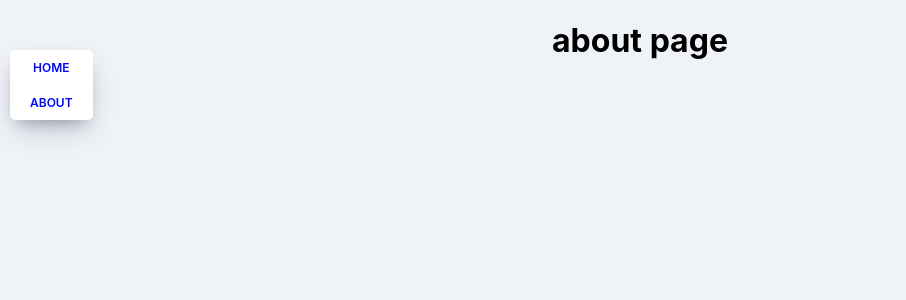
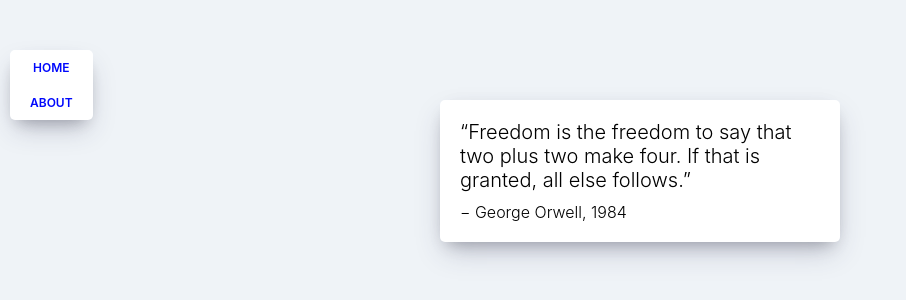
Before and after one commit to jaeuk2274/react-movie-app, a React (Create React App) app: page /#/about in a window 1280 px wide. Shown: the top 300 px of the page, without its empty margins (0-906 px from the left). Built offline with nearby package versions, Linux system fonts and the light colour scheme.

Commit message:
Add Movie-detail

```diff
--- /dev/null
+++ b/src/App.css
@@ -0,0 +1,12 @@
+* {
+    box-sizing: border-box;
+  }
+
+  body {
+    margin: 0;
+    padding: 0;
+    font-family: -apple-system, BlinkMacSystemFont, "Segoe UI", Roboto, Oxygen,
+      Ubuntu, Cantarell, "Open Sans", "Helvetica Neue", sans-serif;
+    background-color: #eff3f7;
+    height: 100%;
+  }
--- a/src/App.js
+++ b/src/App.js
@@ -2,7 +2,9 @@
 import {HashRouter, Route} from "react-router-dom"
 import Home from "./routes/Home";
 import About from "./routes/About";
+import Detail from "./routes/Detail";
 import Navigation from "./components/Navigation";
+import "./App.css";
 
 function App() {
     return (
@@ -10,6 +12,7 @@
             <Navigation />
             <Route path="/" exact={true} component={Home}/>
             <Route path="/about" component={About}/>
+            <Route path="/movie/:id" component={Detail}/>
         </HashRouter>
     )
 }
--- a/src/components/Movie.css
+++ b/src/components/Movie.css
@@ -1,16 +1,20 @@
 .movies .movie {
-    width: 45%;
   background-color: white;
   margin-bottom: 70px;
-    display: flex;
-    align-items: flex-start;
-    justify-content: space-between;
   font-weight: 300;
   padding: 20px;
   border-radius: 5px;
   color: #adaeb9;
   box-shadow: 0 13px 27px -5px rgba(50, 50, 93, 0.25),
     0 8px 16px -8px rgba(0, 0, 0, 0.3), 0 -6px 16px -6px rgba(0, 0, 0, 0.025);
+}
+
+.movies .movie a {
+  display: grid;
+  grid-template-columns: minmax(150px, 1fr) 2fr;
+  grid-gap: 20px;
+  text-decoration: none;
+  color: inherit;
 }
 
 .movie img {
@@ -40,6 +44,7 @@
   padding: 0;
   margin: 0;
   display: flex;
+  flex-wrap: wrap;
   margin: 5px 0px;
 }
 
--- a/src/components/Movie.js
+++ b/src/components/Movie.js
@@ -1,9 +1,21 @@
 import React from "react";
 import PropTypes from "prop-types";
 import "./Movie.css";
+import { Link } from "react-router-dom";
 
-function Movie({ year, title, summary, poster, genres }) {
+function Movie({ id, year, title, summary, poster, genres }) {
     return (
+      <Link
+        to={{
+          pathname: `/movie/${id}`,
+          state: {
+            year,
+            title,
+            summary,
+            poster,
+            genres
+          }
+      }}>
         <div className="movie">
           <img src={poster} alt={title} title={title} />
           <div className="movie__data">
@@ -17,6 +29,7 @@
             <p className="movie__summary">{summary.slice(0,180)}...</p>
           </div>
         </div>
+      </Link>
     );
 }
 
--- /dev/null
+++ b/src/routes/About.css
@@ -0,0 +1,21 @@
+.about__container {
+    box-shadow: 0 13px 27px -5px rgba(50, 50, 93, 0.25),
+      0 8px 16px -8px rgba(0, 0, 0, 0.3), 0 -6px 16px -6px rgba(0, 0, 0, 0.025);
+    padding: 20px;
+    border-radius: 5px;
+    background-color: white;
+    margin: 0 auto;
+    margin-top: 100px;
+    width: 100%;
+    max-width: 400px;
+    font-weight: 300;
+  }
+
+  .about__container span:first-child {
+    font-size: 20px;
+  }
+
+  .about__container span:last-child {
+    display: block;
+    margin-top: 10px;
+  }
--- a/src/routes/About.js
+++ b/src/routes/About.js
@@ -1,7 +1,17 @@
 import React from 'react';
+import "./About.css";
 
-function About() {
-    return <h1>about page</h1>
+function About(props) {
+  console.log(props);
+  return (
+    <div className="about__container">
+      <span>
+        “Freedom is the freedom to say that two plus two make four. If that is
+        granted, all else follows.”
+      </span>
+      <span>− George Orwell, 1984</span>
+    </div>
+  );
 }
 
 export default About;
--- /dev/null
+++ b/src/routes/Detail.js
@@ -0,0 +1,25 @@
+import { render } from '@testing-library/react';
+import React from 'react';
+
+class Detail extends React.Component{
+
+    componentDidMount(){
+        console.log(this.props);
+        const { location, history} = this.props;
+        if(location.state === undefined){
+            history.push("/");
+        }
+    }
+
+    render() {
+        const {location} = this.props;
+        if(location.state){
+            return <span> {location.state.title}</span>
+        } else{
+            return null;
+        }
+    }
+
+}
+
+export default Detail;
--- a/src/routes/Home.css
+++ b/src/routes/Home.css
@@ -1,19 +1,3 @@
-* {
-    box-sizing: border-box;
-  }
-
-  body {
-    margin: 0;
-    padding: 0;
-    font-family: -apple-system, BlinkMacSystemFont, "Segoe UI", Roboto, Oxygen,
-      Ubuntu, Cantarell, "Open Sans", "Helvetica Neue", sans-serif;
-    background-color: #eff3f7;
-    height: 100%;
-  }
-
-  html,
-  body,
-  #potato,
 .container {
   height: 100%;
   display: flex;
@@ -22,18 +6,25 @@
 
 .loader {
   width: 100%;
-    height: 100%;
+  height: 100vh;
   display: flex;
   justify-content: center;
   align-items: center;
+  font-weight: 300;
 }
 
 .movies {
-    display: flex;
-    justify-content: space-between;
-    align-items: flex-start;
-    flex-wrap: wrap;
+  display: grid;
+  grid-template-columns: repeat(2, minmax(400px, 1fr));
+  grid-gap: 100px;
   padding: 50px;
+  width: 80%;
   padding-top: 70px;
-    width: 80%;
 }
+
+@media screen and (max-width: 1090px) {
+  .movies {
+    grid-template-columns: 1fr;
+    width: 100%;
+  }
+}
```
Also changed, not shown: 1 other file (tests, documents, lock files or other folders). Lines whose indentation alone changed are shown as unchanged.
